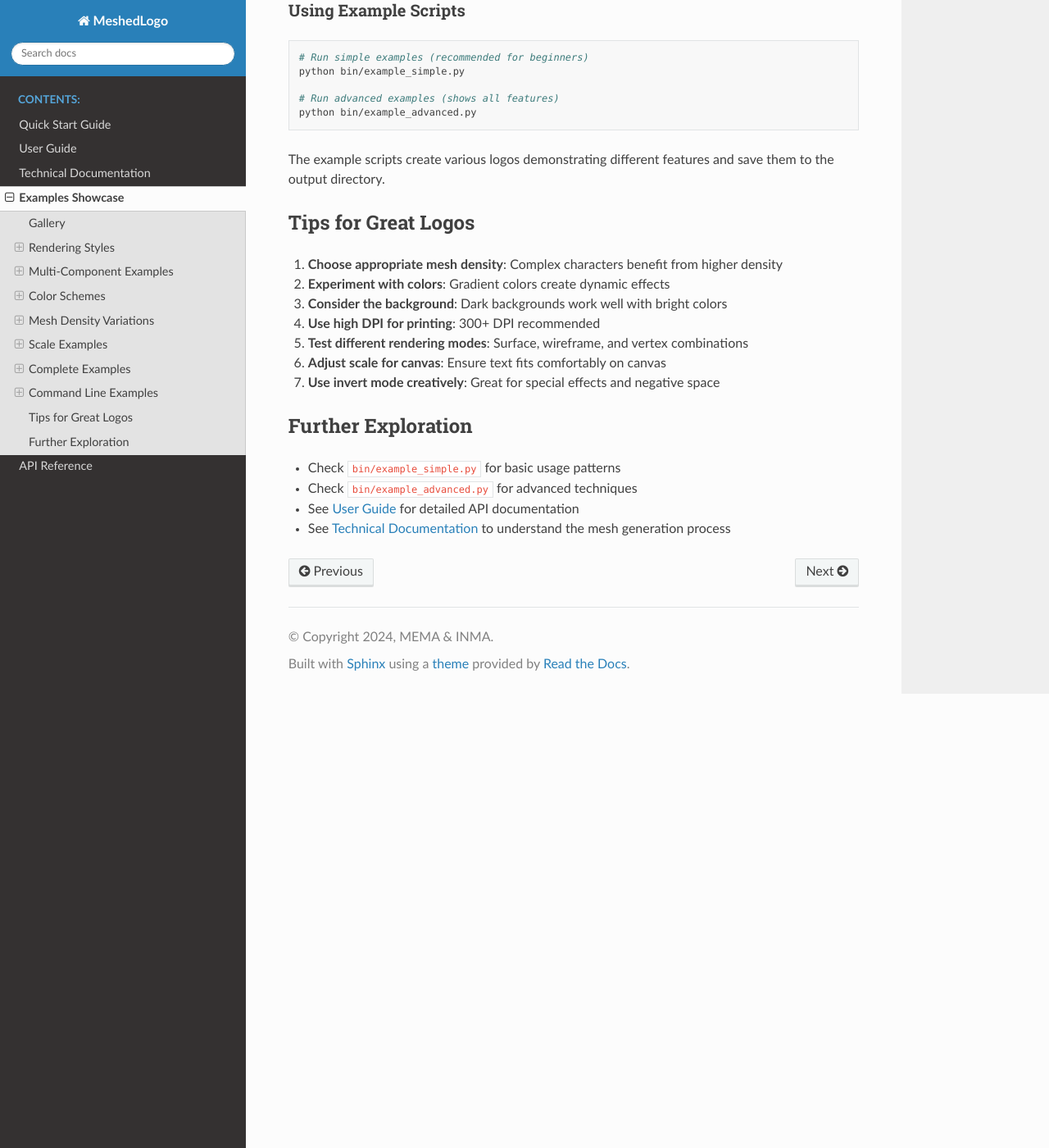
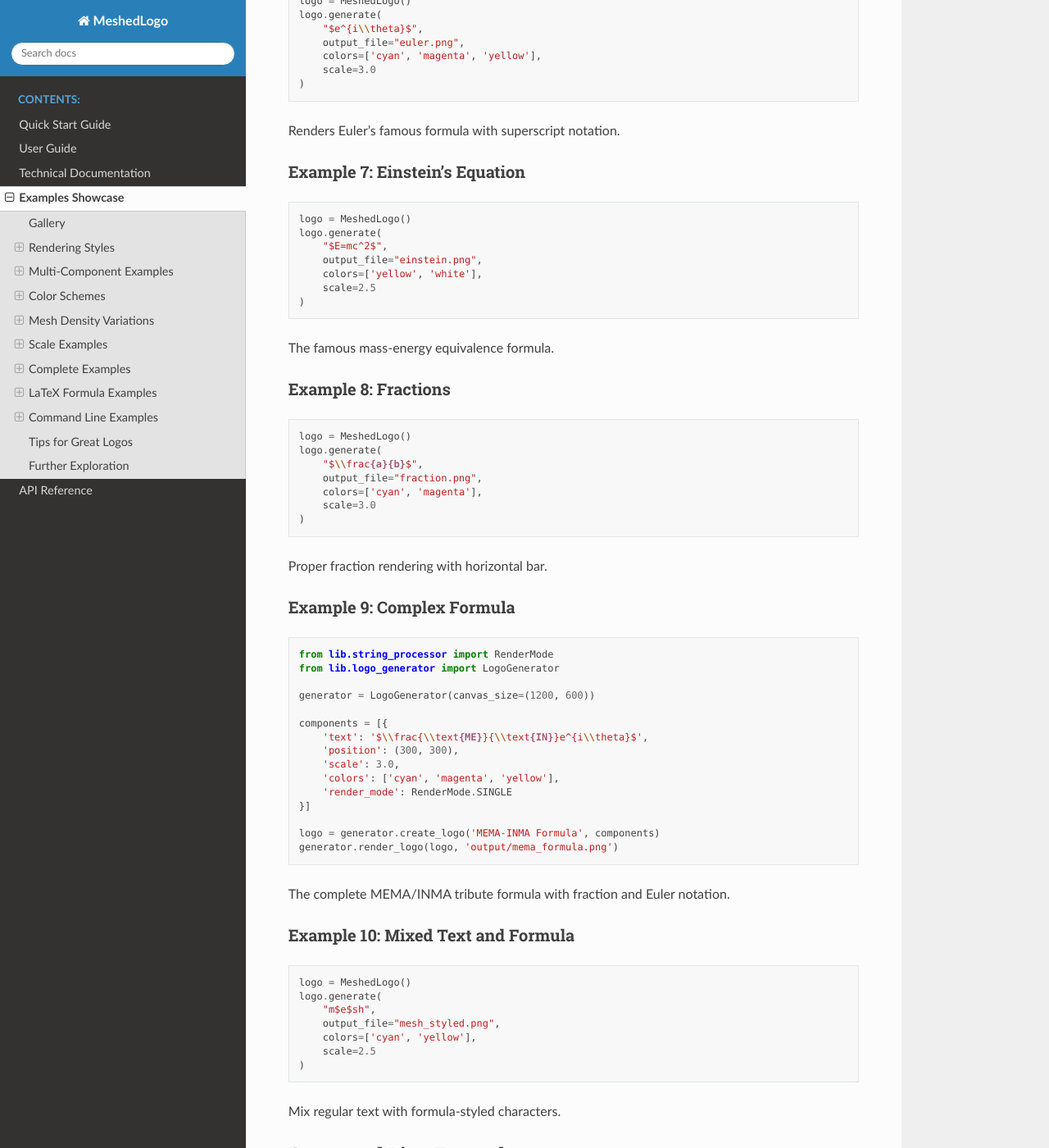
Before and after one commit to johnaoga/MeshedLogo, a Sphinx documentation site: the page built from docs/examples.rst, in a window 1280 px wide and 1400 px high, scrolled down 7090 px. Shown: the whole window at 82% size. Built offline with Sphinx 7.4.7 and the Read the Docs theme 3.1.0, drawn with Linux system fonts in a browser that asks for light colours; some of the changed text lies outside the part shown.

Commit message:
update docs

```diff
--- a/docs/examples.rst
+++ b/docs/examples.rst
@@ -368,6 +368,94 @@ Example 5: MEMA & INMA Classic
 
 The original tribute logo with the mathematical formula rendering.
 
+LaTeX Formula Examples
+----------------------
+
+MeshedLogo supports rendering mathematical formulas using LaTeX syntax.
+
+Example 6: Euler's Formula
+~~~~~~~~~~~~~~~~~~~~~~~~~~
+
+.. code-block:: python
+
+   logo = MeshedLogo()
+   logo.generate(
+       "$e^{i\\theta}$",
+       output_file="euler.png",
+       colors=['cyan', 'magenta', 'yellow'],
+       scale=3.0
+   )
+
+Renders Euler's famous formula with superscript notation.
+
+Example 7: Einstein's Equation
+~~~~~~~~~~~~~~~~~~~~~~~~~~~~~~
+
+.. code-block:: python
+
+   logo = MeshedLogo()
+   logo.generate(
+       "$E=mc^2$",
+       output_file="einstein.png",
+       colors=['yellow', 'white'],
+       scale=2.5
+   )
+
+The famous mass-energy equivalence formula.
+
+Example 8: Fractions
+~~~~~~~~~~~~~~~~~~~~
+
+.. code-block:: python
+
+   logo = MeshedLogo()
+   logo.generate(
+       "$\\frac{a}{b}$",
+       output_file="fraction.png",
+       colors=['cyan', 'magenta'],
+       scale=3.0
+   )
+
+Proper fraction rendering with horizontal bar.
+
+Example 9: Complex Formula
+~~~~~~~~~~~~~~~~~~~~~~~~~~
+
+.. code-block:: python
+
+   from lib.string_processor import RenderMode
+   from lib.logo_generator import LogoGenerator
+
+   generator = LogoGenerator(canvas_size=(1200, 600))
+
+   components = [{
+       'text': '$\\frac{\\text{ME}}{\\text{IN}}e^{i\\theta}$',
+       'position': (300, 300),
+       'scale': 3.0,
+       'colors': ['cyan', 'magenta', 'yellow'],
+       'render_mode': RenderMode.SINGLE
+   }]
+
+   logo = generator.create_logo('MEMA-INMA Formula', components)
+   generator.render_logo(logo, 'output/mema_formula.png')
+
+The complete MEMA/INMA tribute formula with fraction and Euler notation.
+
+Example 10: Mixed Text and Formula
+~~~~~~~~~~~~~~~~~~~~~~~~~~~~~~~~~~
+
+.. code-block:: python
+
+   logo = MeshedLogo()
+   logo.generate(
+       "m$e$sh",
+       output_file="mesh_styled.png",
+       colors=['cyan', 'yellow'],
+       scale=2.5
+   )
+
+Mix regular text with formula-styled characters.
+
 Command Line Examples
 ---------------------
 
```
Also changed, not shown: README.md (+6 -1 lines), docs/quickstart.rst (+18 -0 lines), docs/technical.rst (+44 -5 lines), docs/user_guide.rst (+75 -0 lines), docs/_static/images/meshed_logo.png (added).
